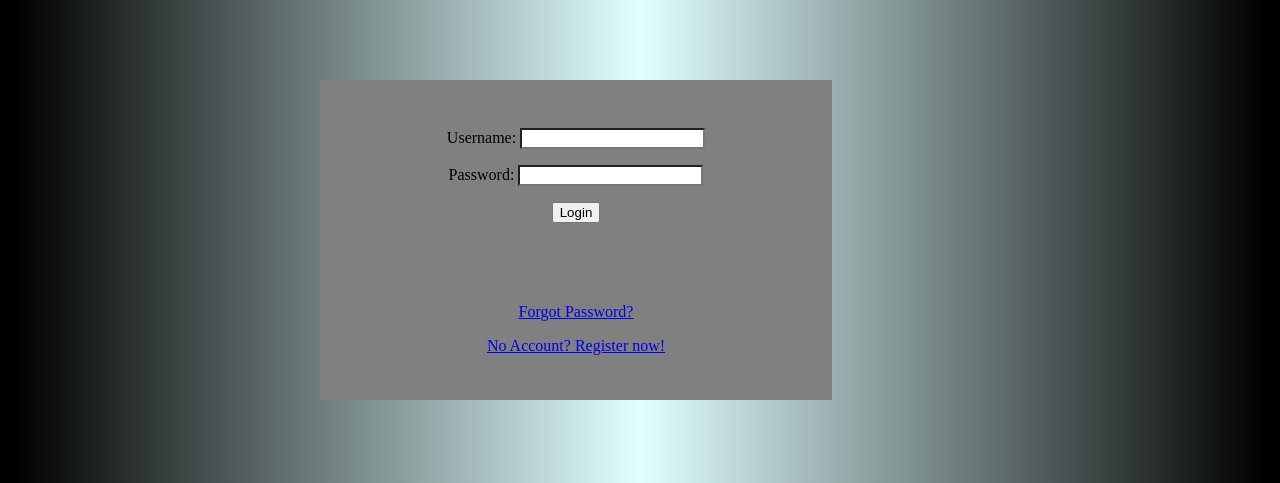
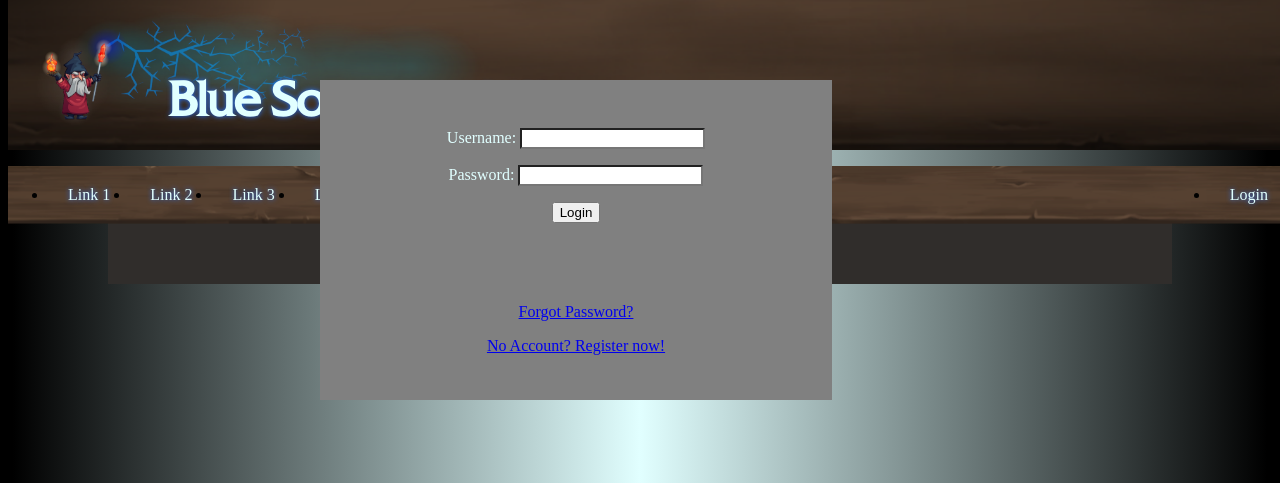
Before and after one commit to NikCesar/BlueSorcerer-Deck-Editor, a PHP site: page /pages/login.php in a window 1280 px wide. Shown: the top 483 px of the page. Run offline with PHP 8.4, Linux system fonts and the light colour scheme; some libraries are stand-ins or nearby versions.

Commit message:
changed all html files to php files and added partial views like Header or script block.

```diff
--- a/pages/login.php
+++ b/pages/login.php
@@ -2,15 +2,13 @@
 
 <html>
     <head>
-
-        <title>BlueSorcerer - 4 * your deckbuilding</title>
-        <link rel="stylesheet" href="https://meyerweb.com/eric/tools/css/reset/reset200802.css">
-        <link rel="stylesheet" href="../assets/css/root.css">
-
+        <?php include "partials/_scripts.php"; ?>
     </head>
 
     <body>
+        <?php include "partials/_topBar.php"; ?>
 
+        <div class="content">
             <div id="loginWindow">
                 <div id="credentials">
                     <section id="username">
@@ -34,6 +32,7 @@
                     </div>
                 </div>
             </div>
+        </div>
 
         <footer></footer>
     </body>
--- /dev/null
+++ b/pages/partials/_scripts.php
@@ -0,0 +1,6 @@
+<title>BlueSorcerer - 4 * your deckbuilding</title>
+<link rel="stylesheet" href="https://meyerweb.com/eric/tools/css/reset/reset200802.css">
+<link rel="stylesheet" href="http://<?php echo $_SERVER['SERVER_NAME']; ?>/assets/css/root.css">
+
+<script src="https://code.jquery.com/jquery-3.3.1.min.js"></script>
+<script src="http://<?php echo $_SERVER['SERVER_NAME']; ?>/assets/js/script.js"></script>
--- /dev/null
+++ b/pages/partials/_topBar.php
@@ -0,0 +1,18 @@
+<div id="topBar">
+    <header>
+        <h1>Blue Sorcerer</h1>
+        <h3>Deck Editor</h3>
+        <img id="headerImage" src="http://<?php echo $_SERVER['SERVER_NAME']; ?>/assets/img/sorcerer_header.png" />
+    </header>
+
+    <nav>
+        <ul>
+            <li><a href="#">Link 1</a></li>
+            <li><a href="#">Link 2</a></li>
+            <li><a href="#">Link 3</a></li>
+            <li><a href="#">Link 4</a></li>
+            <li id="loginItem"><a href="http://<?php echo $_SERVER['SERVER_NAME']; ?>/pages/userProfile.php">Login</a></li>
+        </ul>
+        <div style="clear: both"></div>
+    </nav>
+</div>
--- a/pages/userProfile.php
+++ b/pages/userProfile.php
@@ -20,7 +20,7 @@
 
             <nav>
                 <ul>
-                    <li><a href="../index.html">Home</a></li>
+                    <li><a href="../index.php">Home</a></li>
                     <li><a href="#">Link 2</a></li>
                     <li><a href="#">Link 3</a></li>
                     <li><a href="#">Link 4</a></li>
```
Also changed, not shown: index.php (+2 -24 lines). Lines whose indentation alone changed are shown as unchanged.
